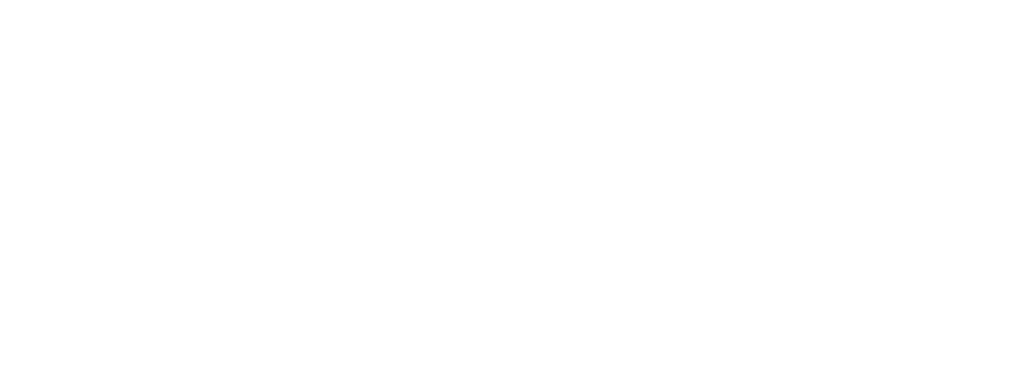
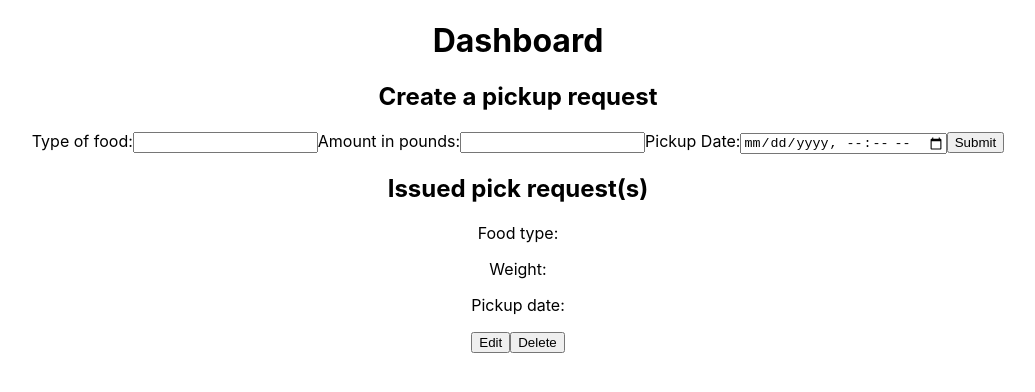
Before and after one commit to daniel-j-dev/front-end-1, a React (Create React App) app in the folder replate-app/: page /dashboard in a window 1280 px wide. Shown: the top 392 px of the page, without its empty margins (122-1157 px from the left). Built offline with nearby package versions, Linux system fonts and the light colour scheme; sample sign-in values are in the browser's storage.

Commit message:
Created components for pickup requests

```diff
--- a/replate-app/src/App.js
+++ b/replate-app/src/App.js
@@ -5,6 +5,7 @@
 import volProfile from './components/Profiles/VolProfile';
 import CreateBizProfile from './components/Profiles/CreateBizProfile';
 import CreateVolProfile from './components/Profiles/CreateVolProfile';
+import Dashboard from './components/Dashboard';
 
 import UserContext from './contexts/UserContext';
 
@@ -13,12 +14,9 @@
 import './App.css';
 
 function App() {
-
-  let [userData, setUserData] = useState({
-
-    placeholder: 'placeholder value'
-
-  });
+	let [userData, setUserData] = useState({
+		placeholder: 'placeholder value',
+	});
 
 	return (
 		<BrowserRouter>
@@ -26,8 +24,13 @@
 				<div className="App">
 					{' '}
 					{/* Add turnary to show correct component for /create-profile and /profile depending on account type that's signed in*/}
-					<PrivateRoute exact path="/create-profile" component={CreateBizProfile} />
+					<PrivateRoute
+						exact
+						path="/create-profile"
+						component={CreateBizProfile}
+					/>
 					<PrivateRoute exact path="/profile" component={BizProfile} />
+					<PrivateRoute exact path="/dashboard" component={Dashboard} />
 				</div>
 			</UserContext.Provider>
 		</BrowserRouter>
--- a/replate-app/src/components/Dashboard.js
+++ b/replate-app/src/components/Dashboard.js
@@ -1,14 +1,23 @@
 import React from 'react';
+import CreatePickupRequest from './Pickup Requests/CreatePickupRequest';
+import IssuedPickupRequest from './Pickup Requests/IssuedPickupRequest';
+import PublicPickupRequest from './Pickup Requests/PublicPickupRequest';
 
 function Dashboard(props) {
+	//Turnary to render pickup requests on the dashboard if this the user signed in is a Volunteer or a form to make requests and a list of issued requests made by you if you're a business
+	//Map through data displaying as many IssuedPickupRequest or PublicPickupRequest components as needed
+	return (
+		<div>
+			<h1>Dashboard</h1>
 
-    //Turnary to render pickup requests on the dashboard if this the user signed in is a Volunteer or a form to make requests and a list of issued requests made by you if you're a business
+			<CreatePickupRequest />
 
-    return (
-        <div>
+            <h2>Issued pick request(s)</h2>
 
-        </div>
-    );
+			<IssuedPickupRequest />
+
+		</div>
+	);
 }
 
 export default Dashboard;
--- a/replate-app/src/components/Pickup Requests/CreatePickupRequest.js
+++ b/replate-app/src/components/Pickup Requests/CreatePickupRequest.js
@@ -1,17 +1,45 @@
 import React from 'react';
-
-function CreatePickupRequest(props) {
-    return (
-        <div>
-
-            <form>
+import useForm from '../../hooks/useForm';
 
 
 
-            </form>
+function CreatePickupRequest(props) {
 
-        </div>
-    );
+    let [formState, setFormState, clearFormState] = useForm({
+            foodType: '',
+            foodWeight: '',
+            preferredPickupTime: '',
+        });
+
+    return (
+			<div>
+				<form>
+					<h2>Create a pickup request</h2>
+
+					<label>
+						Type of food:
+						<input type="text" name="foodType" onChange={setFormState} value={formState.foodType}/>
+					</label>
+
+					<label>
+						Amount in pounds:
+						<input type="text" name="foodWeight" onChange={setFormState} value={formState.foodWeight}/>
+					</label>
+
+					<label>
+						Pickup Date:
+						<input
+							type="datetime-local"
+							name="preferredPickupTime"
+                            onChange={setFormState}
+                            value={formState.preferredPickupTime}
+						/>
+					</label>
+
+					<button>Submit</button>
+				</form>
+			</div>
+		);
 }
 
 export default CreatePickupRequest;
--- /dev/null
+++ b/replate-app/src/components/Pickup Requests/IssuedPickupRequest.css
@@ -0,0 +1,5 @@
+.edit-pickup-request-form {
+
+    display: none;
+
+}
--- a/replate-app/src/components/Pickup Requests/IssuedPickupRequest.js
+++ b/replate-app/src/components/Pickup Requests/IssuedPickupRequest.js
@@ -1 +1,81 @@
 //This is just PublicPickupRequest... but with a delete button and edit functionality. Displayed on Business dashboard.
+
+import React from 'react';
+import useForm from '../../hooks/useForm';
+
+import './IssuedPickupRequest.css';
+
+function IssuedPickupRequest(props) {
+	let [formState, setFormState, clearFormState] = useForm({
+		foodType: '',
+		foodWeight: '',
+		preferredPickupTime: '',
+	});
+
+	let editRequest = (event) => {
+
+        let editForm = event.target.parentElement.parentElement.querySelector('form');
+
+        if(editForm.style.display !== 'block') {
+
+            editForm.style.display = 'block';
+
+            event.target.textContent = "Cancel Edit"
+
+        } else {
+
+            editForm.style.display = 'none';
+
+            event.target.textContent = 'Edit'
+
+        }
+
+
+
+    };
+
+	return (
+		<div>
+			<div>
+				<p>Food type: </p>
+				<p>Weight: </p>
+				<p>Pickup date: </p>
+				<button onClick={editRequest}>Edit</button>
+				<button>Delete</button>
+			</div>
+			<form className='edit-pickup-request-form'>
+				Edit issued pickup request
+				<label>
+					Type of food:
+					<input
+						type="text"
+						name="foodType"
+						onChange={setFormState}
+						value={formState.foodType}
+					/>
+				</label>
+				<label>
+					Amount in pounds:
+					<input
+						type="text"
+						name="foodWeight"
+						onChange={setFormState}
+						value={formState.foodWeight}
+					/>
+				</label>
+				<label>
+					Pickup Date:
+					<input
+						type="datetime-local"
+						name="preferredPickupTime"
+						onChange={setFormState}
+						value={formState.preferredPickupTime}
+					/>
+				</label>
+				<button>Save Changes</button>
+			</form>
+		</div>
+	);
+}
+
+export default IssuedPickupRequest;
--- a/replate-app/src/components/Pickup Requests/PublicPickupRequest.js
+++ b/replate-app/src/components/Pickup Requests/PublicPickupRequest.js
@@ -0,0 +1,14 @@
+import React from 'react';
+
+function PublicPickupRequest(props) {
+    return (
+			<div>
+                <p>Food type: </p>
+                <p>Weight: </p>
+                <p>Pickup date: </p>
+                <button>Accept Request</button>
+			</div>
+		);
+}
+
+export default PublicPickupRequest;
--- a/replate-app/src/components/Profiles/BizProfile.js
+++ b/replate-app/src/components/Profiles/BizProfile.js
@@ -1,6 +1,6 @@
 import React, { useContext } from 'react';
 
-import useForm from '../../hooks/inputForm';
+import useForm from '../../hooks/useForm';
 
 import UserContext from '../../contexts/UserContext';
 
--- a/replate-app/src/components/Profiles/CreateBizProfile.js
+++ b/replate-app/src/components/Profiles/CreateBizProfile.js
@@ -1,6 +1,6 @@
 import React, { useContext } from 'react';
 
-import useForm from '../../hooks/inputForm';
+import useForm from '../../hooks/useForm';
 
 import UserContext from '../../contexts/UserContext';
 
--- a/replate-app/src/components/Profiles/CreateVolProfile.js
+++ b/replate-app/src/components/Profiles/CreateVolProfile.js
@@ -1,6 +1,6 @@
 import React, { useContext } from 'react';
 
-import useForm from '../../hooks/inputForm';
+import useForm from '../../hooks/useForm';
 
 import UserContext from '../../contexts/UserContext';
 
--- a/replate-app/src/components/Profiles/VolProfile.js
+++ b/replate-app/src/components/Profiles/VolProfile.js
@@ -1,6 +1,6 @@
 import React, { useContext } from 'react';
 
-import useForm from '../../hooks/inputForm';
+import useForm from '../../hooks/useForm';
 
 import UserContext from '../../contexts/UserContext';
 
```
Also changed, not shown: replate-app/src/hooks/useForm.js (renamed from replate-app/src/hooks/inputForm.js).
